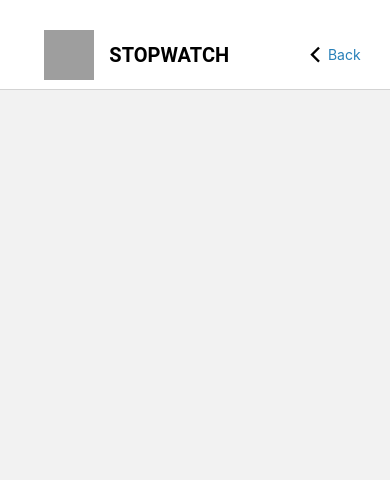
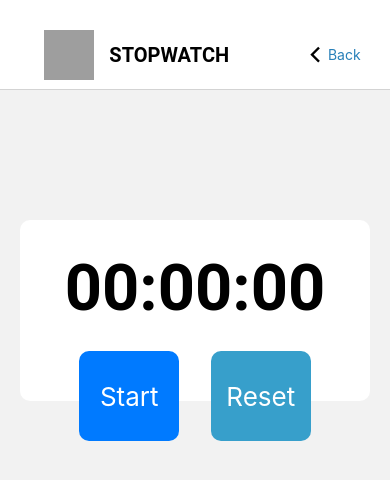
Before and after one commit to Adion52330/watchout-project, a React Native app: screen /StopWatchScreen in a window 390 px wide. Shown: the top 480 px of the page. Built offline with nearby package versions, Linux system fonts and the light colour scheme; grey boxes are pictures that could not be loaded.

Commit message:
28th October 2021

```diff
--- a/screens/StopwatchScreen.js
+++ b/screens/StopwatchScreen.js
@@ -1,11 +1,13 @@
 import React from "react";
 import { StyleSheet, Text, SafeAreaView } from "react-native";
+import Stopwatch from "../components/Stopwatch";
 import StopwatchHeader from "../components/StopwatchHeader";
 
 const StopwatchScreen = ({ navigation }) => {
   return (
     <SafeAreaView>
       <StopwatchHeader navigation={navigation} />
+      <Stopwatch />
     </SafeAreaView>
   );
 };
```
